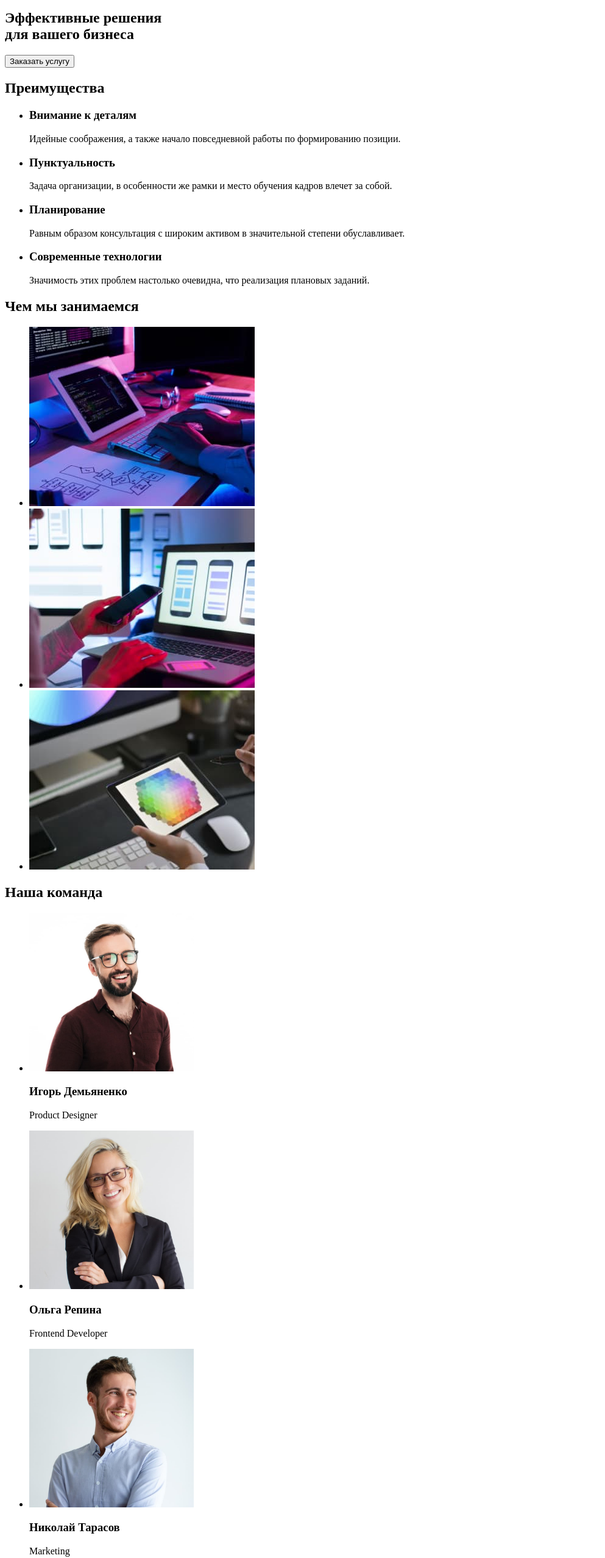
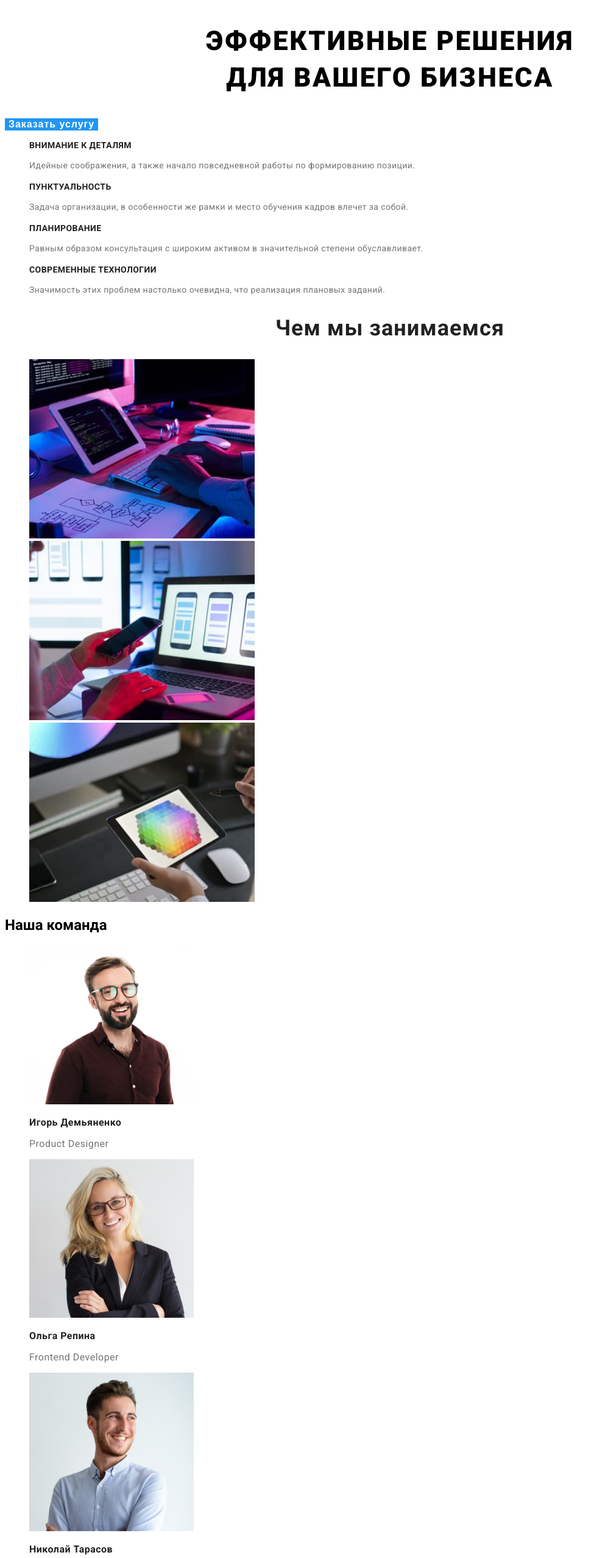
Before and after one commit to DarynaL/goit-markup-hw-02, a plain HTML site: page index.html in a window 1280 px wide. Shown: the part 165-2720 px from the top of the page at 61% size, without its empty margins (0-993 px from the left). Drawn offline with Linux system fonts and the light colour scheme.

Commit message:
добавлены стили в main Страницы Студия

```diff
--- a/css/styles.css
+++ b/css/styles.css
@@ -11,23 +11,23 @@
 }
 
 body {
-  font-family: var (var(--main-font));
+  font-family: var(--main-font);
   font-weight: 500;
 }
 
 /* ====== HEADER ======= */
 
 .logo {
-  font-family: Raleway;
+  font-family: var(--secondary-font);
   font-weight: 700;
   font-size: 26px;
   line-height: 1.2;
   letter-spacing: 0.03em;
-  color: #212121;
+  color: var(--accent-color);
   text-decoration: none;
 }
 .logo-text {
-  color: var(--accent-color);
+  color: #212121;
 }
 
 .menu-link {
@@ -56,3 +56,97 @@ body {
   color: var(--accent-color);
 }
 /* ====== END HEADER ====== */
+
+/* ====== HERO ======*/
+
+.hero-title {
+  font-weight: 900;
+  font-size: 44px;
+  line-height: 1.36;
+  text-align: center;
+  letter-spacing: 0.06em;
+  text-transform: uppercase;
+  /* color: #ffffff; */
+}
+.hero-btn {
+  font-weight: 700;
+  font-size: 16px;
+  text-align: center;
+  letter-spacing: 0.06em;
+  color: #ffffff;
+  background-color: var(--accent-color);
+  border: none;
+  cursor: pointer;
+}
+/* ====== END HERO ======*/
+
+/* ====== FEATURES ======*/
+
+.features-title {
+  display: none;
+}
+.features-subtitle {
+  font-weight: 700;
+  font-size: 14px;
+  line-height: 1.15;
+  letter-spacing: 0.03em;
+  text-transform: uppercase;
+  color: #212121;
+}
+.features-text {
+  font-weight: 400;
+  font-size: 14px;
+  line-height: 1.7;
+  letter-spacing: 0.03em;
+  color: #757575;
+}
+/* ====== END FEATURES ======*/
+
+/* ====== SERVICES ======*/
+
+.services-title {
+  font-weight: 700;
+  font-size: 36px;
+  line-height: 1.17;
+  text-align: center;
+  letter-spacing: 0.03em;
+  color: #212121;
+}
+.team-subtitle {
+  font-size: 16px;
+  line-height: 1.19;
+  letter-spacing: 0.03em;
+  color: #212121;
+}
+.team-text {
+  font-weight: 400;
+  font-size: 16px;
+  line-height: 1.19;
+  letter-spacing: 0.03em;
+  color: #757575;
+}
+/* ====== END SERVICES ======*/
+
+/* ====== FOOTER ======*/
+
+.footer-text {
+  /* color: #ffffff; */
+}
+.adress-text {
+  font-weight: 400;
+  font-size: 16px;
+  line-height: 1.7;
+  letter-spacing: 0.03em;
+  /* color: #ffffff; */
+}
+.footer-link {
+  font-weight: 400;
+  font-size: 16px;
+  line-height: 1.7;
+  letter-spacing: 0.03em;
+  color: rgba(255, 255, 255, 0.6);
+}
+.footer-link:hover,
+.footer-link:focus {
+  color: var(--accent-color);
+}
--- a/index.html
+++ b/index.html
@@ -15,7 +15,7 @@
   <body>
     <header class="header">
       <nav class="navigation">
-        <a class="logo" href="/"> <span class="logo-text">Web</span>Studio</a>
+        <a class="logo" href="/">Web<span class="logo-text">Studio</span></a>
         <ul class="menu list">
           <li class="menu-item">
             <a class="menu-link link current" href="/">Студия</a>
@@ -43,67 +43,70 @@
     </header>
 
     <main>
-      <section>
-        <h1>
+      <section class="hero-section">
+        <h1 class="hero-title">
           Эффективные решения <br />
           для вашего бизнеса
         </h1>
-        <button type="button">Заказать услугу</button>
+        <button class="hero-btn" type="button">Заказать услугу</button>
       </section>
-      <section>
-        <h2>Преимущества</h2>
-        <ul>
-          <li>
-            <h3>Внимание к деталям</h3>
-            <p>
+      <section class="features-section">
+        <h2 class="features-title">Преимущества</h2>
+        <ul class="features-list list">
+          <li class="features-item">
+            <h3 class="features-subtitle">Внимание к деталям</h3>
+            <p class="features-text">
               Идейные соображения, а также начало повседневной работы по
               формированию позиции.
             </p>
           </li>
-          <li>
-            <h3>Пунктуальность</h3>
-            <p>
+          <li class="features-item">
+            <h3 class="features-subtitle">Пунктуальность</h3>
+            <p class="features-text">
               Задача организации, в особенности же рамки и место обучения кадров
               влечет за собой.
             </p>
           </li>
-          <li>
-            <h3>Планирование</h3>
-            <p>
+          <li class="features-item">
+            <h3 class="features-subtitle">Планирование</h3>
+            <p class="features-text">
               Равным образом консультация с широким активом в значительной
               степени обуславливает.
             </p>
           </li>
-          <li>
-            <h3>Современные технологии</h3>
-            <p>
+          <li class="features-item">
+            <h3 class="features-subtitle">Современные технологии</h3>
+            <p class="features-text">
               Значимость этих проблем настолько очевидна, что реализация
               плановых заданий.
             </p>
           </li>
         </ul>
       </section>
-      <section>
-        <h2>Чем мы занимаемся</h2>
-        <ul>
-          <li>
+      <section class="services-section">
+        <h2 class="services-title">Чем мы занимаемся</h2>
+        <ul class="services-list list">
+          <li class="services-item">
             <img
+              class="services-image"
               src="./images/img.jpg"
               alt="Аналитика"
               width="370"
               height="294"
             />
           </li>
-          <li>
+          <li class="services-item">
             <img
+              class="services-image"
               src="./images/img1.jpg"
               alt="Статистика"
               width="370"
               height="294"
             />
           </li>
-          <li>
+          <li class="services-item">
             <img
+              class="services-image"
               src="./images/img2.jpg"
               alt="Презентация"
               width="370"
@@ -112,58 +115,66 @@
           </li>
         </ul>
       </section>
-      <section>
-        <h2>Наша команда</h2>
-        <ul>
-          <li>
+      <section class="team-section">
+        <h2 class="team-title">Наша команда</h2>
+        <ul class="team-list list">
+          <li class="team-item">
             <img
+              class="team-image"
               src="./images/demyanenko.jpg"
               alt="Игорь Демьяненко"
               width="270"
               height="260"
             />
-            <h3>Игорь Демьяненко</h3>
-            <p>Product Designer</p>
+            <h3 class="team-subtitle">Игорь Демьяненко</h3>
+            <p class="team-text">Product Designer</p>
           </li>
-          <li>
+          <li class="team-item">
             <img
+              class="team-image"
               src="./images/repina.jpg"
               alt="Ольга Репина"
               width="270"
               height="260"
             />
-            <h3>Ольга Репина</h3>
-            <p>Frontend Developer</p>
+            <h3 class="team-subtitle">Ольга Репина</h3>
+            <p class="team-text">Frontend Developer</p>
           </li>
-          <li>
+          <li class="team-item">
             <img
+              class="team-image"
               src="./images/tarasov.jpg"
               alt="Николай Тарасов"
               width="270"
               height="260"
             />
-            <h3>Николай Тарасов</h3>
-            <p>Marketing</p>
+            <h3 class="team-subtitle">Николай Тарасов</h3>
+            <p class="team-text">Marketing</p>
           </li>
-          <li>
+          <li class="team-item">
             <img
+              class="team-image"
               src="./images/ermakov.jpg"
               alt="Михаил Ермаков"
               width="270"
               height="260"
             />
-            <h3>Михаил Ермаков</h3>
-            <p>UI Designer</p>
+            <h3 class="team-subtitle">Михаил Ермаков</h3>
+            <p class="team-text">UI Designer</p>
           </li>
         </ul>
       </section>
     </main>
-    <footer>
-      <a href="/">WebStudio</a>
-      <address>
-        <p>г. Киев, пр-т Леси Украинки, 26</p>
-        <a href="mailto:info@example.com">info@example.com</a>
-        <a href="tel:+380991111111">+38 099 111 11 11</a>
+    <footer class="footer">
+      <a class="logo" href="/">Web<span class="footer-text">Studio</span></a>
+      <address class="footer-contacts">
+        <p class="adress-text">г. Киев, пр-т Леси Украинки, 26</p>
+        <a class="footer-link link" href="mailto:info@example.com"
+          >info@example.com</a
+        >
+        <a class="footer-link link" href="tel:+380991111111"
+          >+38 099 111 11 11</a
+        >
       </address>
     </footer>
   </body>
```
Also changed, not shown: portfolio.html (+20 -16 lines).
